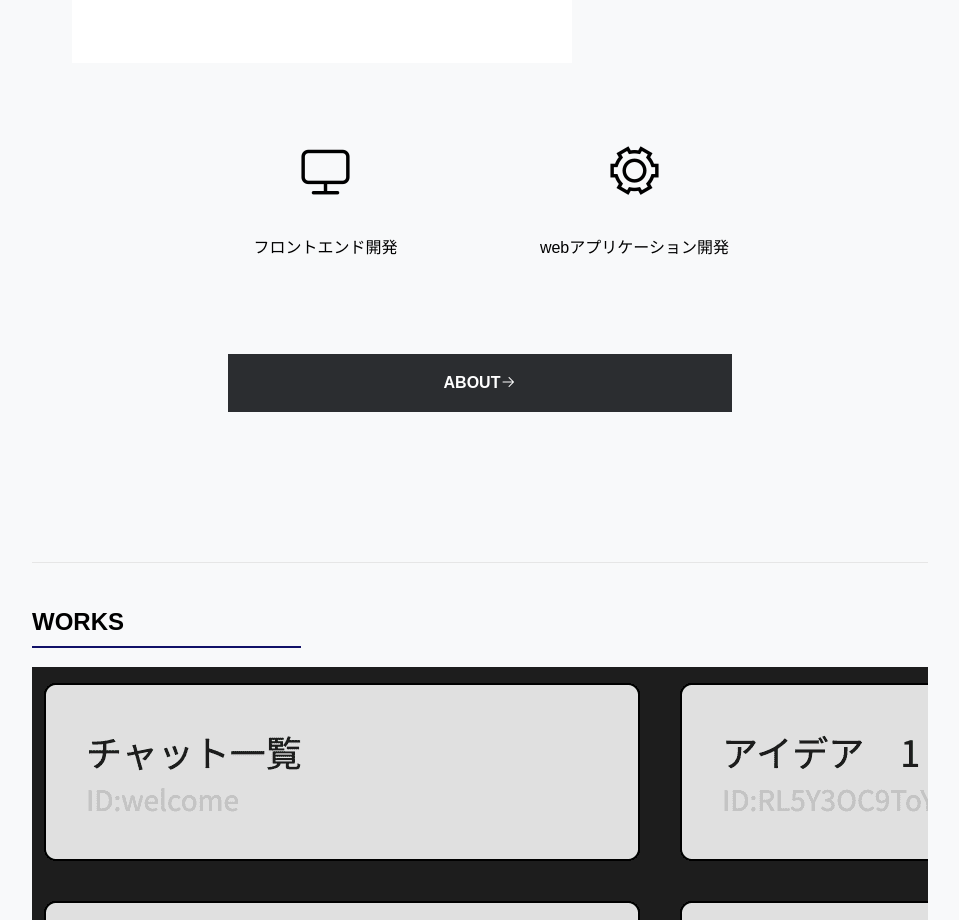
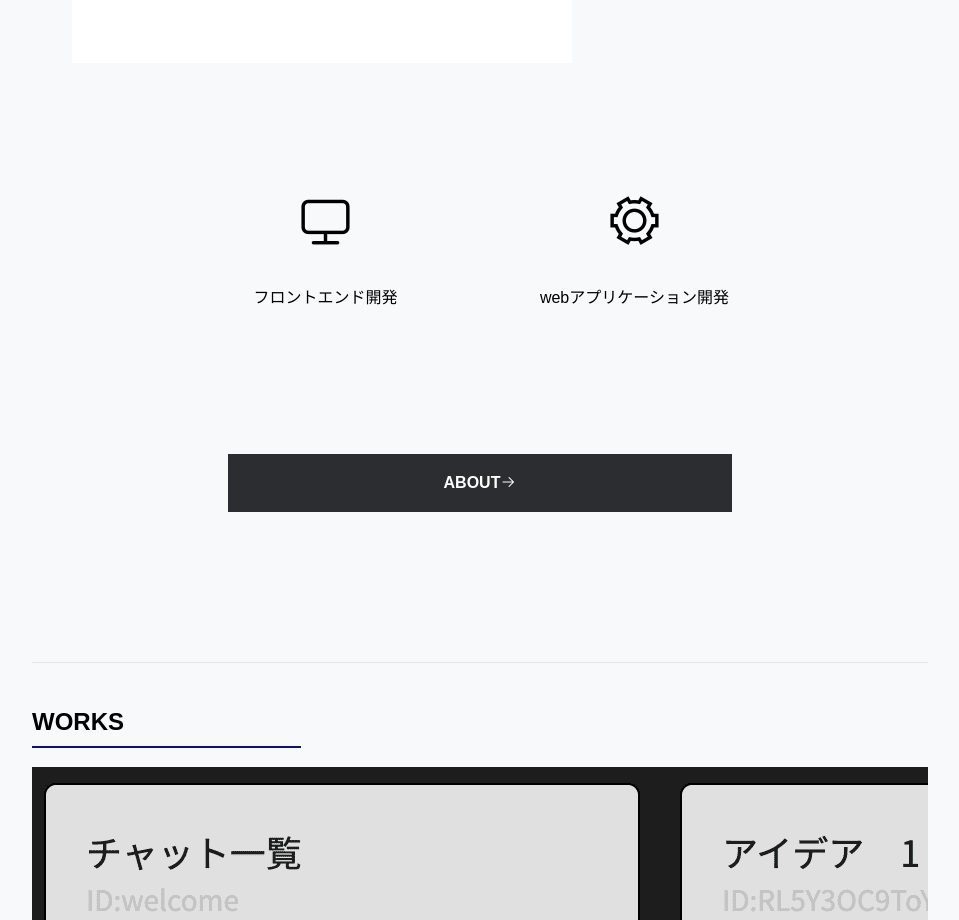
Before and after one commit to kotaok/first_vue, a Vue app: page / in a window 1280 px wide. Shown: the part 1140-2060 px from the top of the page, without its empty margins (160-1119 px from the left). Built offline with nearby package versions, Linux system fonts and the light colour scheme.

Commit message:
空白の微調整

```diff
--- a/src/components/top_about.vue
+++ b/src/components/top_about.vue
@@ -64,7 +64,7 @@ export default {
 
 .top_about_icon div {
   width: 30%;
-  margin: 20px;
+  margin: 70px 20px;
 }
 
 .top_about_icon div i {
@@ -86,6 +86,7 @@ export default {
 
   .top_about_icon div {
     width: 100%;
+    margin: 20px;
   }
 
   .top_about_icon div p {
```
